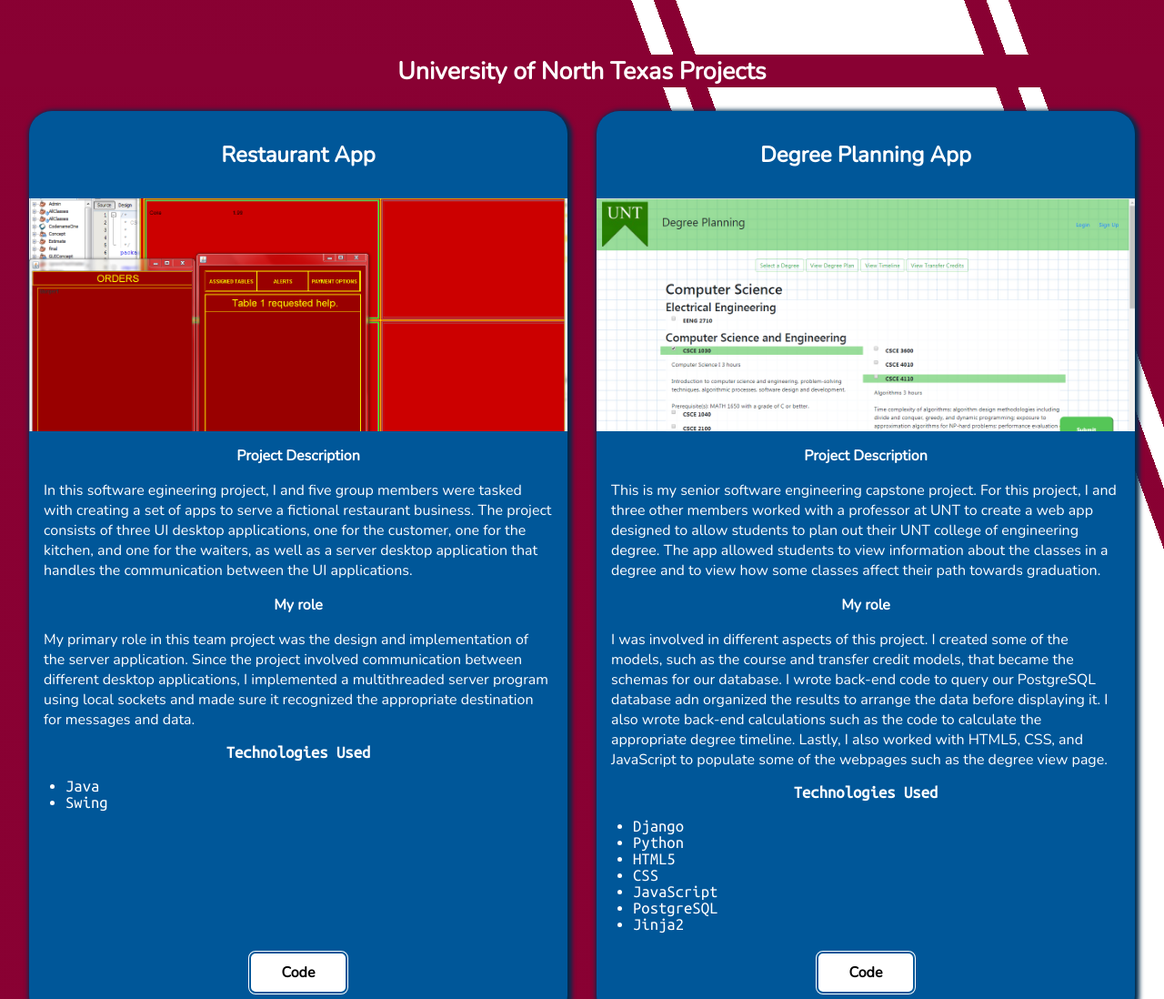
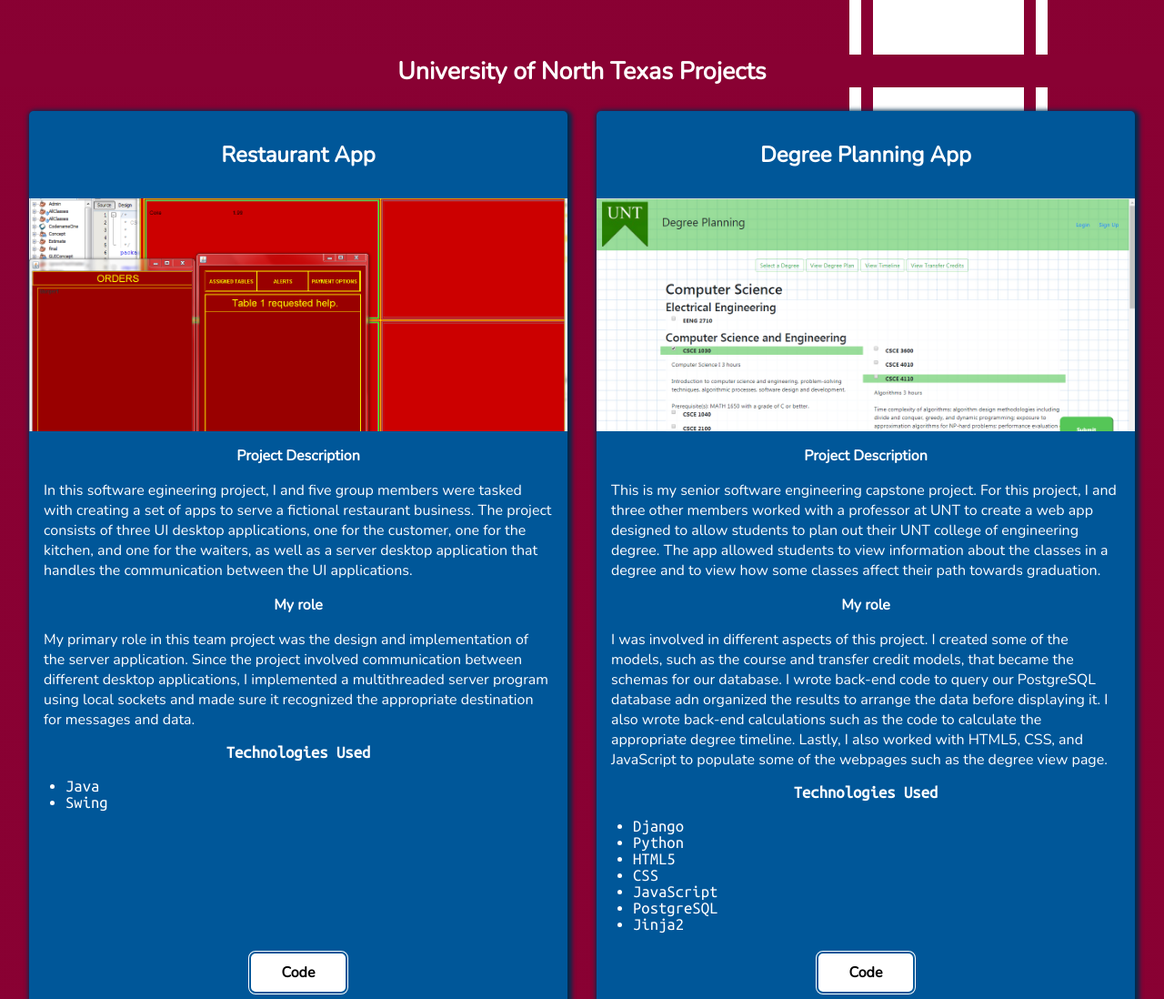
Before and after one commit to JesusRodriguezAstudillo/Portfolio, a plain HTML site: page index.html in a window 1280 px wide. Shown: the part 1000-2098 px from the top of the page at 91% size. Drawn offline with nearby package versions, Linux system fonts and the light colour scheme.

Commit message:
Minor changes to portfolio

```diff
--- a/Static/CSS/style.css
+++ b/Static/CSS/style.css
@@ -149,7 +149,7 @@ ul {
 .project-tile {
     background: var(--blue-bck);
     border: 0px solid transparent;
-    border-radius: 25px;
+    border-radius: 5px;
     box-shadow: 2px 2px 5px 3px hsla(206, 100%, 15%, 1);
     color: white;
     padding-bottom: 1em;
@@ -181,7 +181,7 @@ ul {
 
 .welcome-section {
     background: var(--purple-bck);
-    background: linear-gradient(100deg, var(--purple-bck) 10%, white 10%, white 11%, var(--purple-bck) 11%, var(--purple-bck) 12%, white 12%, white 25%, var(--purple-bck) 25%);
+    background: linear-gradient(90deg, var(--purple-bck) 10%, white 10%, white 11%, var(--purple-bck) 11%, var(--purple-bck) 12%, white 12%, white 25%, var(--purple-bck) 25%);
     position: relative;
     left: 0;
     height: 100vh;
@@ -227,10 +227,10 @@ ul {
 
 #projects {
     width: 100%;
-    height: 100%;
+    height: auto;
     padding: 5em 0 5em 0;
     background: var(--wine-bck);
-    background: linear-gradient(250deg, var(--wine-bck) 10%, white 10%, white 11%, var(--wine-bck) 11%, var(--wine-bck) 12%, white 12%, white 25%, var(--wine-bck) 25%, var(--wine-bck) 26%, white 26%, white 27%, var(--wine-bck) 27%);
+    background: linear-gradient(270deg, var(--wine-bck) 10%, white 10%, white 11%, var(--wine-bck) 11%, var(--wine-bck) 12%, white 12%, white 25%, var(--wine-bck) 25%, var(--wine-bck) 26%, white 26%, white 27%, var(--wine-bck) 27%);
 }
 
 #projects > h2 {
```
